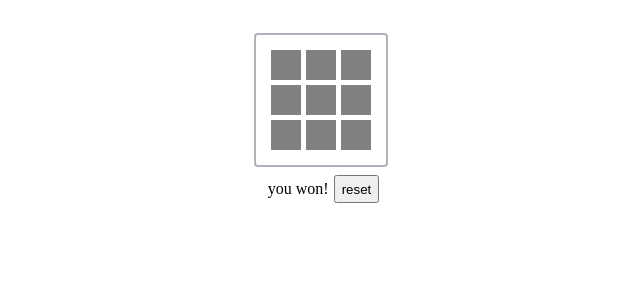
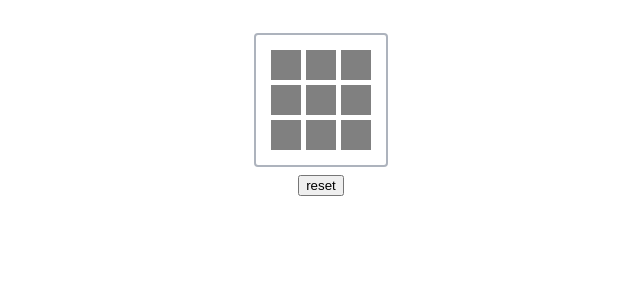
Before and after one commit to StanislavZyuzko/my-extra-neophyte-react-project, a React (Vite) app: page / in a window 1280 px wide. Shown: the top 300 px of the page, without its empty margins (319-959 px from the left). Built offline with nearby package versions, Linux system fonts and the light colour scheme.

Commit message:
добавил уведомление о победе

```diff
--- a/src/App.tsx
+++ b/src/App.tsx
@@ -26,6 +26,7 @@ interface SquareProps {
   id: any;
   setCount: any;
   testCont: any;
+  count: any;
 }
 
 function Square(props: SquareProps) {
@@ -35,7 +36,6 @@ function Square(props: SquareProps) {
     e.stopPropagation();
     // if (!e.target.hidden) {
     // }
-    setCount(testCont);
 
     setGameSquers((prevState: any) =>
       prevState.map((elem: any) => {
@@ -46,6 +46,9 @@ function Square(props: SquareProps) {
         return elem;
       })
     );
+    setCount(testCont.length);
+
+
   };
 
   return (
@@ -58,7 +61,7 @@ function Square(props: SquareProps) {
 
 function App() {
   const [gameSquers, setGameSquers] = useState<any>(initialArr);
-  const [count, setCount] = useState<any>(null);
+  const [count, setCount] = useState<any>(3);
 
   const testCont = gameSquers.filter((elem: any) =>(elem.hidden))
 
@@ -68,6 +71,7 @@ console.log(count);
 
   const squers = gameSquers.map((elem: any) => (
     <Square
+    count={count}
     testCont={testCont}
     setCount={setCount}
       id={elem.id}
@@ -82,7 +86,13 @@ console.log(count);
       <div className="board">
         <div className="squers">{squers}</div>
         <div className="gameInfo">
-          <div>you won!</div>
+
+
+      {count<3 && (
+                  <div>you won!</div>
+
+      )}
+
           <button>reset</button>
         </div>
       </div>
```
